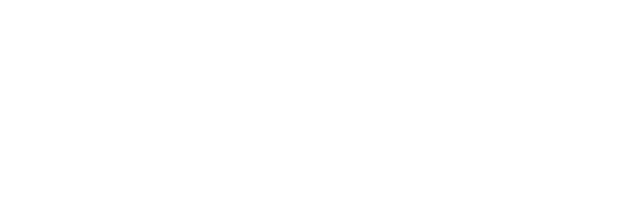
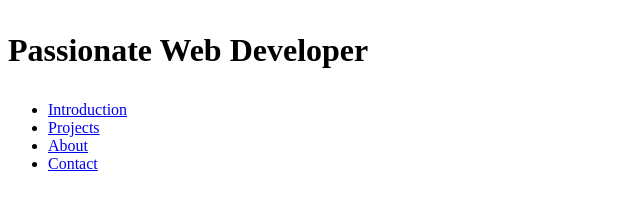
Before and after one commit to Daniel-Nlemedim/My_First_Portfolio, a plain HTML site: page portfolio/index.html in a window 1280 px wide. Shown: the whole page, without its empty margins (0-640 px from the left). Drawn offline with Linux system fonts and the light colour scheme.

Commit message:
minor changes

```diff
--- a/portfolio/index.html
+++ b/portfolio/index.html
@@ -3,9 +3,30 @@
 <head>
     <meta charset="UTF-8">
     <meta name="viewport" content="width=device-width, initial-scale=1.0">
-    <title>Document</title>
+    <title>Nlemedim Daniel - personal portfolio</title>
 </head>
 <body>
+    <header>
+        <h1>
+            <p>Passionate Web Developer</p>
+        </h1>
+    </header>
 
+    <nav>
+        <ul>
+            <li>
+                <a href="#introduction">Introduction</a>
+            </li>
+            <li>
+                <a href="#projects">Projects</a>
+            </li>
+            <li>
+                <a href="#abou tme">About</a>
+            </li>
+            <li>
+                <a href="#contact">Contact</a>
+            </li>
+        </ul>
+    </nav>
 </body>
 </html>
```
